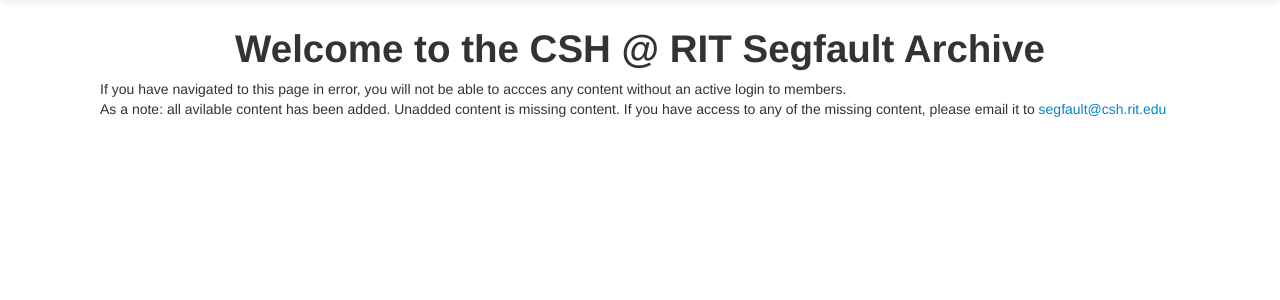
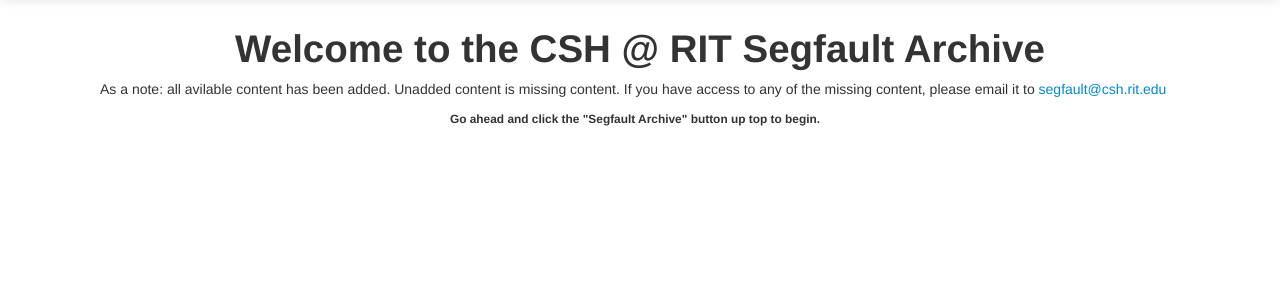
Before and after one commit to rbuzzell/segfaultViewerHTTP, a PHP site: page / in a window 1280 px wide. Shown: the part 41-341 px from the top of the page. Run offline with PHP 8.4, Linux system fonts and the light colour scheme.

Commit message:
Removed what appeared to be an error message.

```diff
--- a/index.php
+++ b/index.php
@@ -49,7 +49,7 @@
 <div class="row">
 	<div class="span11 offset1">
 
-	<p style="text-align:left">If you have navigated to this page in error, you will not be able to accces any content without an active login to members.</br> As a note: all avilable content has been added. Unadded content is missing content. If you have access to any of the missing content, please email it to <a href="mailto:segfault@csh.rit.edu">segfault@csh.rit.edu</a></br>
+	<p style="text-align:left">As a note: all avilable content has been added. Unadded content is missing content. If you have access to any of the missing content, please email it to <a href="mailto:segfault@csh.rit.edu">segfault@csh.rit.edu</a></br> <h6 style="text-align:center">Go ahead and click the "Segfault Archive" button up top to begin.</h6>
     </div>
 </div>
 			</p>
```
